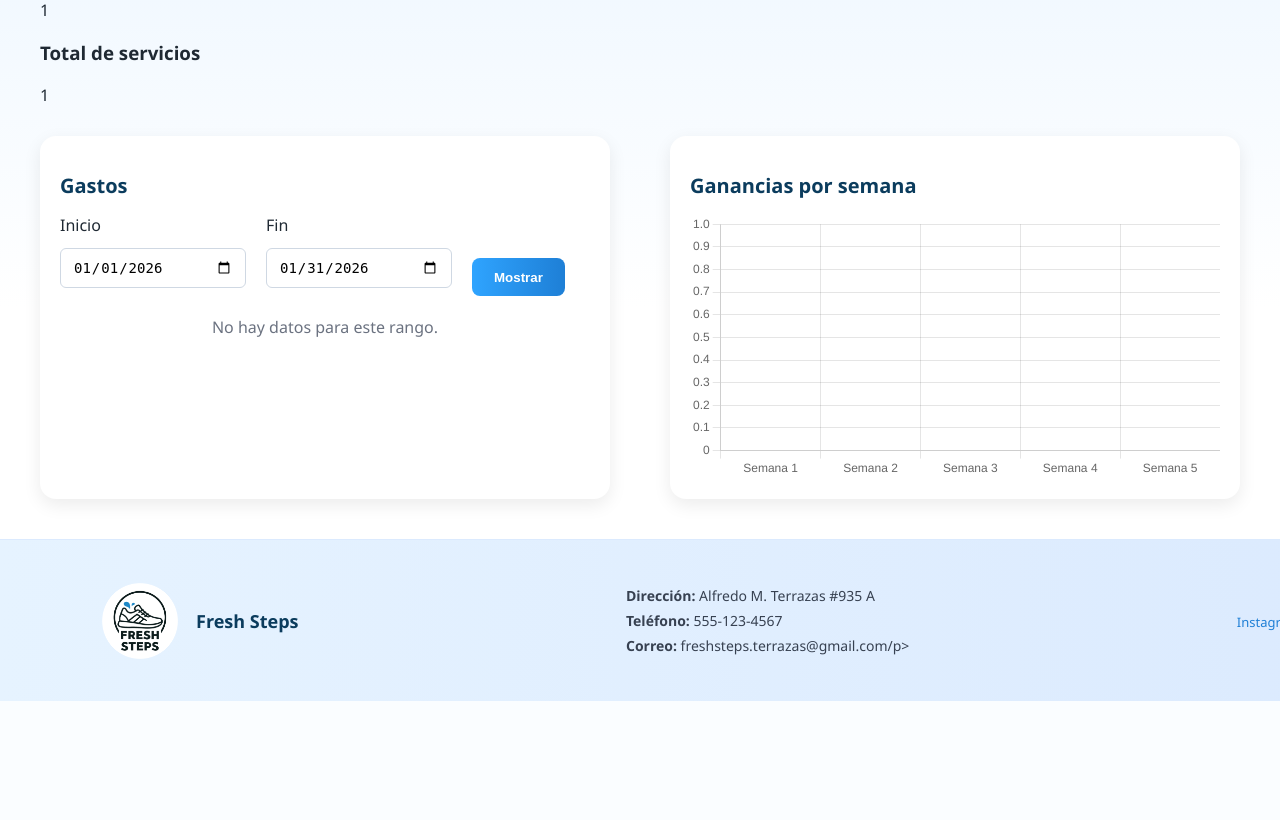
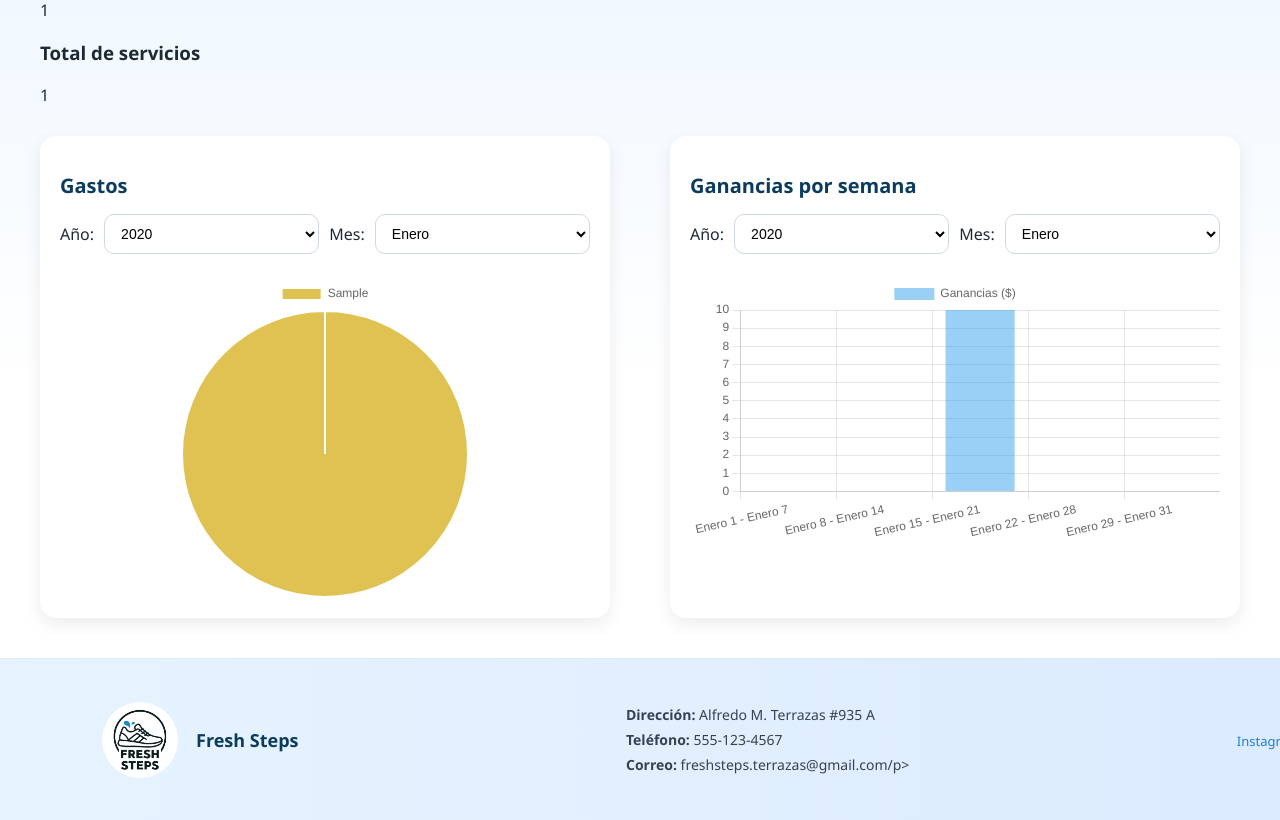
Before and after one commit to JoeRojas1914/Fresh-Steps-, a Flask app: page /estadisticas in a window 1280 px wide. Shown: the part 283-1103 px from the top of the page. Before the commit the page ends 984 px from the top, so only its background shows below. Run offline with Flask 3, Linux system fonts and the light colour scheme; tables that the repository leaves empty or names only in its code hold one stand-in row (values such as "Sample post").

Commit message:
Actualizacion de estadisticas

```diff
--- a/app.py
+++ b/app.py
@@ -315,11 +315,107 @@ def api_crear_zapato():
 
     crear_zapato(id_cliente, color_base, color_secundario, material, tipo, marca)
 
-    # Obtener el último zapato creado
     zapatos = obtener_zapatos_cliente(id_cliente)
     nuevo_zapato = zapatos[-1]
 
     return jsonify(nuevo_zapato)
+
+@app.route("/api/estadisticas/gastos")
+def api_estadisticas_gastos():
+    hoy = date.today()
+    mes = request.args.get("mes", hoy.month, type=int)
+    año = request.args.get("año", hoy.year, type=int)
+
+    inicio = date(año, mes, 1)
+    fin = date(año, mes, monthrange(año, mes)[1])
+
+    gastos = obtener_gastos_por_proveedor(
+        inicio.strftime("%Y-%m-%d"),
+        fin.strftime("%Y-%m-%d")
+    )
+
+    return jsonify({
+        "labels": [g["proveedor"] for g in gastos],
+        "data": [float(g["total"]) for g in gastos]
+    })
+
+
+
+@app.route("/api/estadisticas/ganancias")
+def api_estadisticas_ganancias():
+    hoy = date.today()
+    mes = request.args.get("mes", hoy.month, type=int)
+    año = request.args.get("año", hoy.year, type=int)
+
+    return jsonify(obtener_ganancias_por_semana(mes, año))
+
+@app.route("/api/estadisticas/gastos/años")
+def años_gastos():
+    conn = get_connection()
+    cur = conn.cursor(dictionary=True)
+    cur.execute("""
+        SELECT DISTINCT YEAR(fecha_registro) AS año
+        FROM gastos
+        ORDER BY año DESC
+    """)
+    data = [r["año"] for r in cur.fetchall()]
+    cur.close()
+    conn.close()
+    return jsonify(data)
+
+
+
+@app.route("/api/estadisticas/gastos/meses")
+def meses_gastos():
+    año = request.args.get("año", type=int)
+
+    conn = get_connection()
+    cur = conn.cursor(dictionary=True)
+    cur.execute("""
+        SELECT DISTINCT MONTH(fecha_registro) AS mes
+        FROM gastos
+        WHERE YEAR(fecha_registro) = %s
+        ORDER BY mes
+    """, (año,))
+    data = [r["mes"] for r in cur.fetchall()]
+    cur.close()
+    conn.close()
+    return jsonify(data)
+
+
+
+@app.route("/api/estadisticas/ganancias/años")
+def años_ganancias():
+    conn = get_connection()
+    cur = conn.cursor(dictionary=True)
+    cur.execute("""
+        SELECT DISTINCT YEAR(fecha_recibo) AS año
+        FROM venta
+        ORDER BY año DESC
+    """)
+    data = [r["año"] for r in cur.fetchall()]
+    cur.close()
+    conn.close()
+    return jsonify(data)
+
+
+
+@app.route("/api/estadisticas/ganancias/meses")
+def meses_ganancias():
+    año = request.args.get("año", type=int)
+
+    conn = get_connection()
+    cur = conn.cursor(dictionary=True)
+    cur.execute("""
+        SELECT DISTINCT MONTH(fecha_recibo) AS mes
+        FROM venta
+        WHERE YEAR(fecha_recibo) = %s
+        ORDER BY mes
+    """, (año,))
+    data = [r["mes"] for r in cur.fetchall()]
+    cur.close()
+    conn.close()
+    return jsonify(data)
 
 
 
@@ -421,34 +517,23 @@ def guardar_gasto():
 
 
 # ================= ESTADISTICAS =================
-@app.route("/estadisticas", methods=["GET", "POST"])
+@app.route("/estadisticas")
 def estadisticas():
     hoy = date.today()
-    inicio = hoy.replace(day=1)
-    fin = hoy.replace(day=monthrange(hoy.year, hoy.month)[1])
-
-    if request.method == "POST":
-        inicio = date.fromisoformat(request.form["fecha_inicio"])
-        fin = date.fromisoformat(request.form["fecha_fin"])
-
-    gastos = obtener_gastos_por_proveedor(
-        inicio.strftime("%Y-%m-%d"),
-        fin.strftime("%Y-%m-%d")
-    )
-
-    ganancias_semana = obtener_ganancias_por_semana(hoy.month, hoy.year)
-
-    total_clientes = contar_clientes()
-    total_servicios = contar_servicios()
+    meses = {
+        1: "Enero", 2: "Febrero", 3: "Marzo", 4: "Abril",
+        5: "Mayo", 6: "Junio", 7: "Julio", 8: "Agosto",
+        9: "Septiembre", 10: "Octubre", 11: "Noviembre", 12: "Diciembre"
+    }
 
     return render_template(
         "estadisticas.html",
-        gastos=gastos,
-        fecha_inicio=inicio.strftime("%Y-%m-%d"),
-        fecha_fin=fin.strftime("%Y-%m-%d"),
-        ganancias_semana=ganancias_semana,
-        total_clientes=total_clientes,
-        total_servicios=total_servicios
+        meses=meses,
+        año_actual=hoy.year,
+        mes_gastos=hoy.month,
+        mes_ganancias=hoy.month,
+        total_clientes=contar_clientes(),
+        total_servicios=contar_servicios()
     )
 
 
--- a/static/styles.css
+++ b/static/styles.css
@@ -590,7 +590,16 @@ td .btn-delete {
     min-width: 400px;
 }
 
+.month-form {
+    display: flex;
+    align-items: center;
+    gap: 10px;
+    margin-bottom: 24px;
+}
 
+.stats-card canvas {
+    margin-top: 10px;
+}
 
 
 .stats-title {
@@ -881,13 +890,13 @@ button:disabled:hover {
 
 .summary-cards {
     display: flex;
-    gap: 20px;        /* espacio entre los resúmenes */
-    margin-top: 20px; /* espacio debajo del título */
-    flex-wrap: wrap;   /* se ajusta en pantallas pequeñas */
+    gap: 20px;
+    margin-top: 20px;
+    flex-wrap: wrap;
 }
 
 .summary-card {
-    flex: 1 1 200px;   /* ancho mínimo de 200px y flexible */
+    flex: 1 1 200px;
     text-align: center;
     padding: 20px;
     background: linear-gradient(135deg, #f8fbff, #e6f3ff);
--- a/templates/estadisticas.html
+++ b/templates/estadisticas.html
@@ -5,7 +5,7 @@
     <h1>📊 Estadísticas</h1>
 </div>
 
-<!-- Totales de clientes y servicios -->
+<!-- Totales -->
 <div class="totals-container">
     <div class="total-card">
         <h3>Total de clientes</h3>
@@ -19,66 +19,143 @@
 
 <div class="stats-page">
 
-    <div class="card stats-card">
-        <h2 class="stats-title">Gastos</h2>
+<!-- ================= GASTOS ================= -->
+<div class="card stats-card">
+    <h2 class="stats-title">Gastos</h2>
 
-        <form method="POST" class="date-form">
-            <div class="date-group">
-                <label>Inicio</label>
-                <input type="date" name="fecha_inicio" value="{{ fecha_inicio }}" required>
-            </div>
+    <form class="month-form" onsubmit="return false;">
+        <label>Año:</label>
+        <select id="año_gastos"></select>
 
-            <div class="date-group">
-                <label>Fin</label>
-                <input type="date" name="fecha_fin" value="{{ fecha_fin }}" required>
-            </div>
+        <label>Mes:</label>
+        <select id="mes_gastos"></select>
+    </form>
 
-            <button type="submit">Mostrar</button>
-        </form>
+    <canvas id="gastosChart"></canvas>
+</div>
 
-        {% if gastos %}
-            <canvas id="gastosChart"></canvas>
-        {% else %}
-            <p class="no-data">No hay datos para este rango.</p>
-        {% endif %}
-    </div>
+<!-- ================= GANANCIAS ================= -->
+<div class="card stats-card">
+    <h2 class="stats-title">Ganancias por semana</h2>
 
-    <div class="card stats-card">
-        <h2 class="stats-title">Ganancias por semana</h2>
-        <canvas id="gananciasChart"></canvas>
-    </div>
+    <form class="month-form" onsubmit="return false;">
+        <label>Año:</label>
+        <select id="año_ganancias"></select>
+
+        <label>Mes:</label>
+        <select id="mes_ganancias"></select>
+    </form>
+
+    <canvas id="gananciasChart"></canvas>
+</div>
 
 </div>
 
 <script src="https://cdn.jsdelivr.net/npm/chart.js"></script>
+
 <script>
-const ctx = document.getElementById('gastosChart');
+let gastosChart;
+let gananciasChart;
 
-if (ctx) {
-    const labels = {{ gastos|map(attribute='proveedor')|list|tojson }};
-    const data = {{ gastos|map(attribute='total')|list|tojson }};
+const nombresMeses = [
+    "", "Enero","Febrero","Marzo","Abril","Mayo","Junio",
+    "Julio","Agosto","Septiembre","Octubre","Noviembre","Diciembre"
+];
 
-    const backgroundColors = labels.map(() => `hsl(${Math.random() * 360}, 70%, 60%)`);
-    const borderColors = backgroundColors.map(c => c.replace('60%', '40%'));
+document.addEventListener("DOMContentLoaded", async () => {
+    initCharts();
+    await cargarAños();
+});
 
-    new Chart(ctx, {
-        type: 'pie',
-        data: { labels, datasets: [{ data, backgroundColor: backgroundColors, borderColor: borderColors, borderWidth: 1 }] },
-        options: { plugins: { legend: { position: 'right' } } }
+/* ================= CHARTS ================= */
+function initCharts() {
+    gastosChart = new Chart(document.getElementById("gastosChart"), {
+        type: "pie",
+        data: { labels: [], datasets: [{ data: [], backgroundColor: [] }] }
+    });
+
+    gananciasChart = new Chart(document.getElementById("gananciasChart"), {
+        type: "bar",
+        data: {
+            labels: [],
+            datasets: [{ label: "Ganancias ($)", data: [] }]
+        },
+        options: { scales: { y: { beginAtZero: true } } }
     });
 }
 
-const ctxGanancias = document.getElementById('gananciasChart');
-if (ctxGanancias) {
-    const labels = {{ ganancias_semana.labels|tojson }};
-    const data = {{ ganancias_semana.totales|tojson }};
+/* ================= CARGA AÑOS ================= */
+async function cargarAños() {
+    const añosGastos = await fetchJSON("/api/estadisticas/gastos/años");
+    const añosGanancias = await fetchJSON("/api/estadisticas/ganancias/años");
 
-    new Chart(ctxGanancias, {
-        type: 'bar',
-        data: { labels, datasets: [{ label: 'Ganancias ($)', data, backgroundColor: 'rgba(34,197,94,0.7)', borderColor: 'rgba(34,197,94,1)', borderWidth: 1 }] },
-        options: { plugins: { legend: { display: false } }, scales: { y: { beginAtZero: true } } }
+    llenarSelect("año_gastos", añosGastos);
+    llenarSelect("año_ganancias", añosGanancias);
+
+    await cargarMesesGastos();
+    await cargarMesesGanancias();
+}
+
+/* ================= CARGA MESES ================= */
+async function cargarMesesGastos() {
+    const año = año_gastos.value;
+    const meses = await fetchJSON(`/api/estadisticas/gastos/meses?año=${año}`);
+    llenarSelect("mes_gastos", meses, true);
+    cargarGastos();
+}
+
+async function cargarMesesGanancias() {
+    const año = año_ganancias.value;
+    const meses = await fetchJSON(`/api/estadisticas/ganancias/meses?año=${año}`);
+    llenarSelect("mes_ganancias", meses, true);
+    cargarGanancias();
+}
+
+/* ================= FETCH DATA ================= */
+function cargarGastos() {
+    fetch(`/api/estadisticas/gastos?mes=${mes_gastos.value}&año=${año_gastos.value}`)
+        .then(r => r.json())
+        .then(data => {
+            gastosChart.data.labels = data.labels;
+            gastosChart.data.datasets[0].data = data.data;
+            gastosChart.data.datasets[0].backgroundColor =
+                data.labels.map(() => `hsl(${Math.random()*360},70%,60%)`);
+            gastosChart.update();
+        });
+}
+
+function cargarGanancias() {
+    fetch(`/api/estadisticas/ganancias?mes=${mes_ganancias.value}&año=${año_ganancias.value}`)
+        .then(r => r.json())
+        .then(data => {
+            gananciasChart.data.labels = data.rangos;
+            gananciasChart.data.datasets[0].data = data.totales;
+            gananciasChart.update();
+        });
+}
+
+/* ================= HELPERS ================= */
+function llenarSelect(id, valores, esMes=false) {
+    const select = document.getElementById(id);
+    select.innerHTML = "";
+    valores.forEach(v => {
+        const opt = document.createElement("option");
+        opt.value = v;
+        opt.text = esMes ? nombresMeses[v] : v;
+        select.appendChild(opt);
     });
 }
+
+async function fetchJSON(url) {
+    const res = await fetch(url);
+    return res.json();
+}
+
+/* ================= EVENTS ================= */
+año_gastos.onchange = cargarMesesGastos;
+mes_gastos.onchange = cargarGastos;
+año_ganancias.onchange = cargarMesesGanancias;
+mes_ganancias.onchange = cargarGanancias;
 </script>
 
 {% endblock %}
```
Also changed, not shown: ventas.py (+36 -16 lines).
